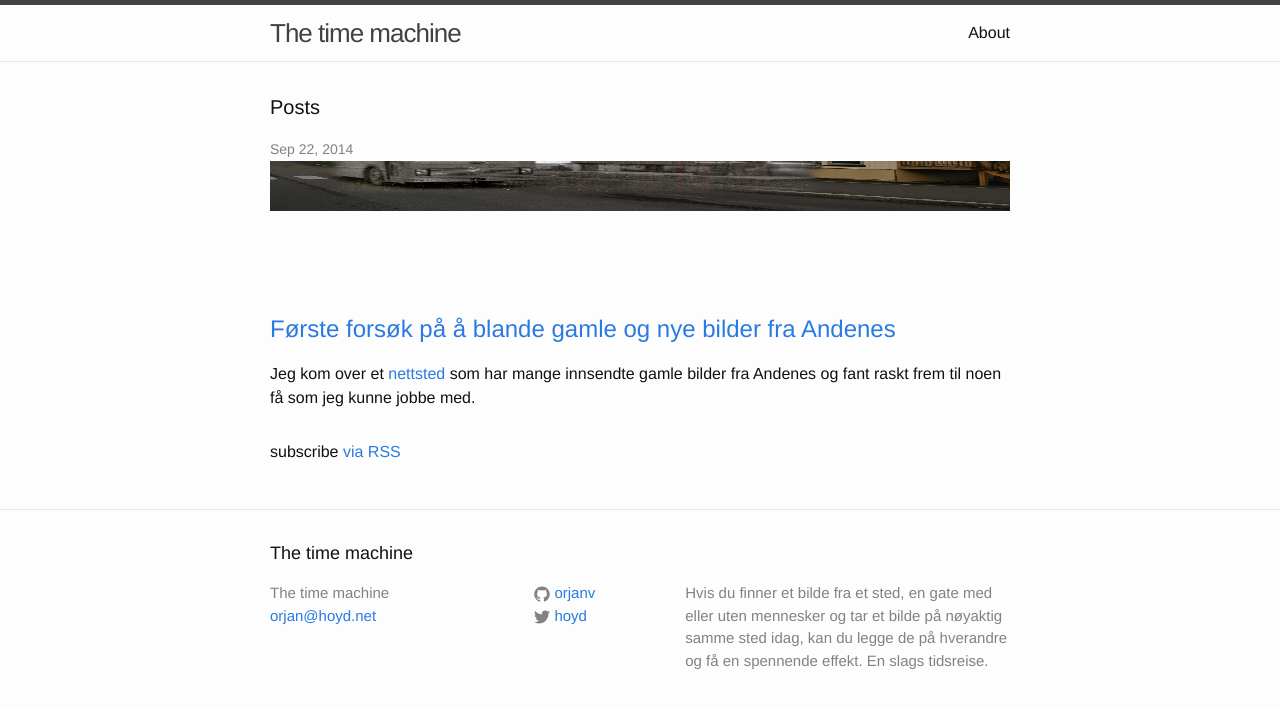
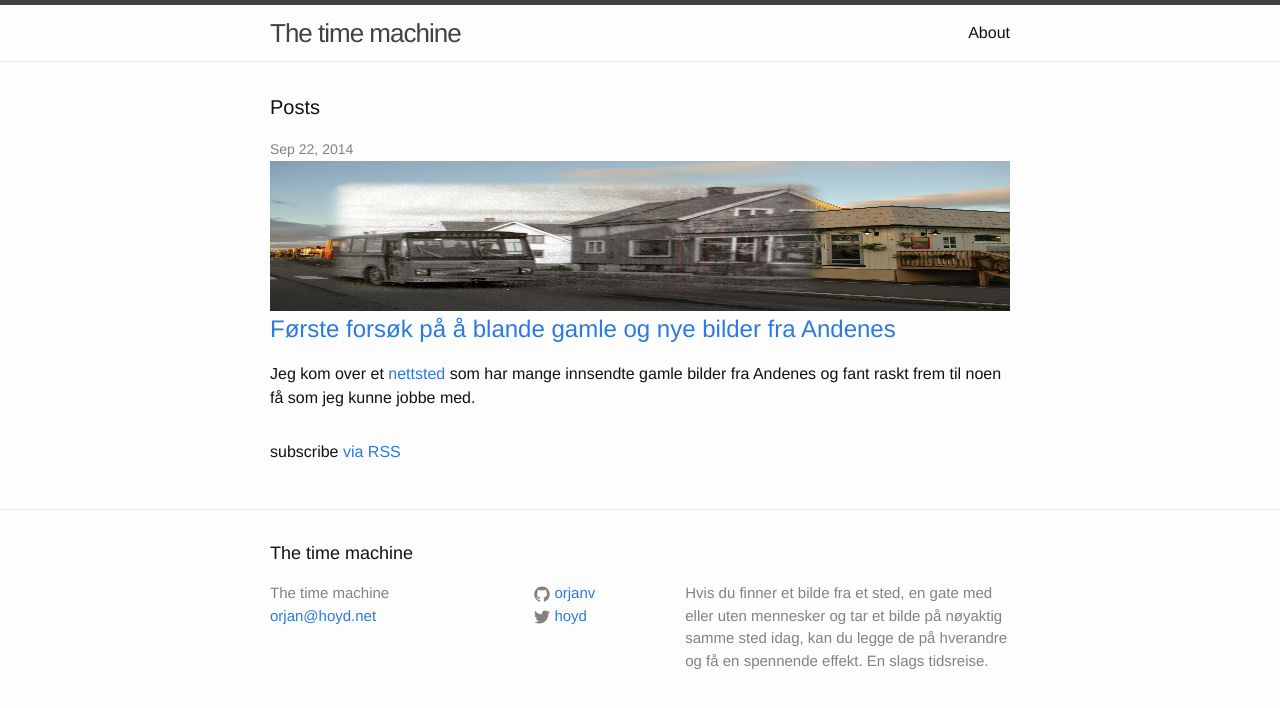
Before and after one commit to orjanv/orjanv.github.io, a Jekyll site: the page built from index.html, in a window 1280 px wide. Shown: the top 708 px of the page. Built offline with Jekyll 4.4.1, drawn with Linux system fonts in a browser that asks for light colours.

Commit message:
updated front

```diff
--- a/index.html
+++ b/index.html
@@ -10,9 +10,8 @@ layout: default
     {% for post in site.posts %}
       <li>
         <span class="post-meta">{{ post.date | date: "%b %-d, %Y" }}</span>
-
-	<div style="height: 150px; width: 100%; overflow: hidden;">
-	  <img src="{{ post.thumbnail }}" style="height: 150px; width: 100%; margin-top: -100px;"/>
+	<div style="width: 100%; height: 150px; overflow: hidden;">
+	  <img src="{{ post.thumbnail }}" style="width: 100%; height: 150px;"/>
 	</div>
 	<h2>
           <a class="post-link" href="{{ post.url | prepend: site.baseurl }}">{{ post.title }}</a>
```
